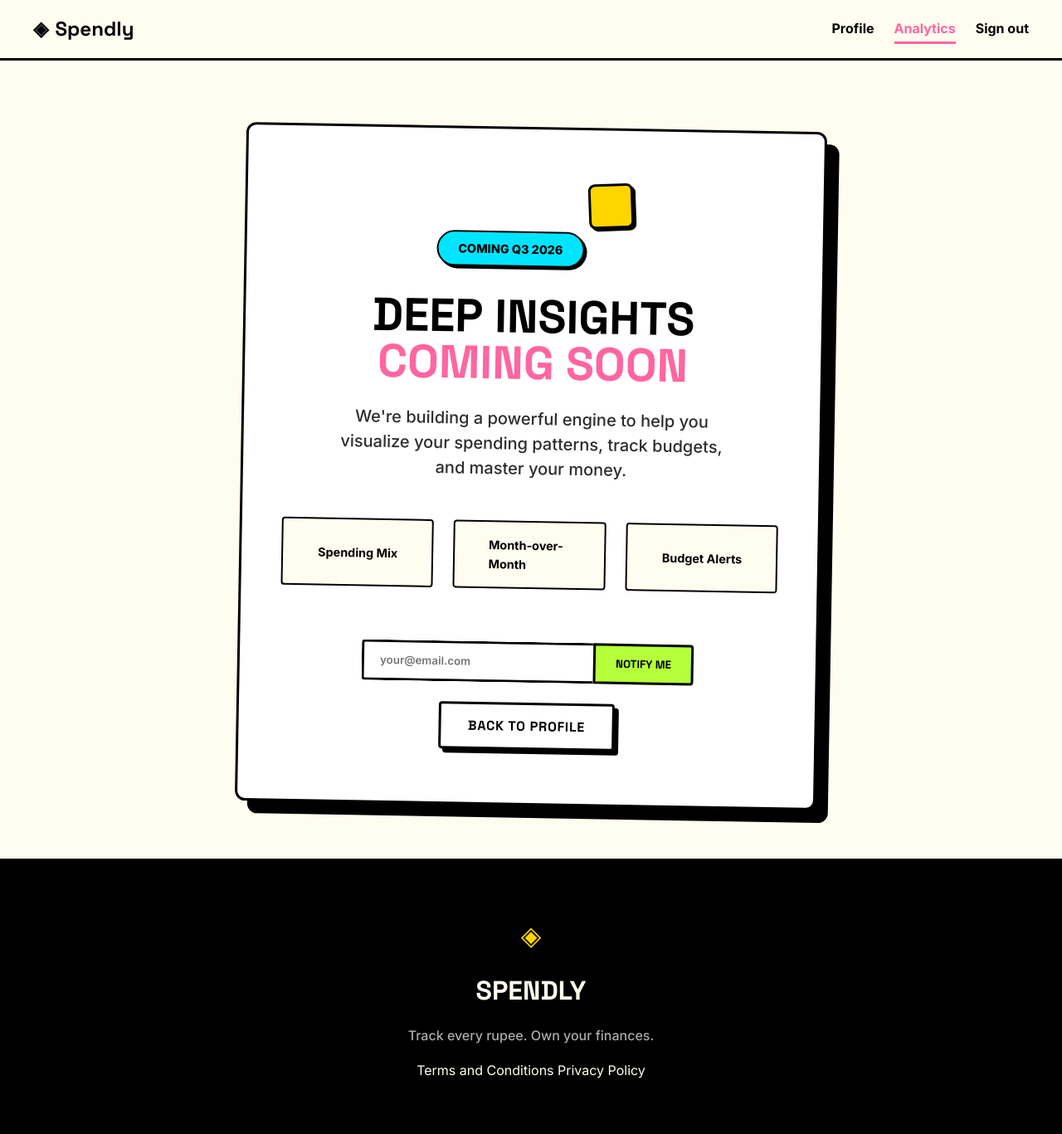
After one commit to sraghav42/expense-tracker, a Flask app: page /analytics in a window 1280 px wide. The commit adds this page. Shown: the whole page at 83% size. Run offline with Flask 3, Linux system fonts and the light colour scheme; a user stored in the database is signed in; data comes from the database, SQL or seed files in the repository.

Commit message:
add coming soon page

```diff
--- a/app.py
+++ b/app.py
@@ -198,6 +198,14 @@ def profile():
     )
 
 
+@app.route("/analytics")
+def analytics():
+    if not g.user:
+        return redirect(url_for("login"))
+
+    return render_template("analytics.html")
+
+
 @app.route("/expenses/add")
 def add_expense():
     return "Add expense — coming in Step 7"
--- a/static/css/style.css
+++ b/static/css/style.css
@@ -101,8 +101,22 @@ a { color: inherit; text-decoration: none; }
     font-weight: 700;
 }
 
-.nav-links a { color: var(--ink); transition: transform 0.1s; }
+.nav-links a { color: var(--ink); transition: transform 0.1s; position: relative; }
 .nav-links a:hover { transform: translateY(-2px); }
+
+.nav-links a.active {
+    color: var(--accent-pink);
+}
+
+.nav-links a.active::after {
+    content: '';
+    position: absolute;
+    bottom: -5px;
+    left: 0;
+    width: 100%;
+    height: 3px;
+    background: var(--accent-pink);
+}
 
 .nav-cta {
     background: var(--accent-yellow) !important;
--- /dev/null
+++ b/templates/analytics.html
@@ -0,0 +1,203 @@
+{% extends "base.html" %}
+
+{% block title %}Analytics - Coming Soon | Spendly{% endblock %}
+
+{% block head %}
+<style>
+    .analytics-coming-soon {
+        min-height: calc(100vh - 70px - 200px);
+        display: flex;
+        align-items: center;
+        justify-content: center;
+        padding: 4rem 2rem;
+    }
+
+    .coming-soon-card {
+        background: var(--paper-card);
+        border: var(--border-thickness) solid var(--ink);
+        border-radius: var(--radius-lg);
+        padding: 4rem 3rem;
+        max-width: 700px;
+        width: 100%;
+        text-align: center;
+        box-shadow: 15px 15px 0px var(--ink);
+        transform: rotate(1deg);
+    }
+
+    .cs-icon {
+        font-size: 4rem;
+        margin-bottom: 2rem;
+        display: inline-block;
+        background: var(--accent-yellow);
+        padding: 1.5rem;
+        border: var(--border-thickness) solid var(--ink);
+        border-radius: var(--radius-md);
+        box-shadow: var(--shadow-solid-sm);
+        transform: rotate(-3deg);
+    }
+
+    .cs-title {
+        font-family: var(--font-display);
+        font-size: clamp(2.5rem, 5vw, 3.5rem);
+        color: var(--ink);
+        margin-bottom: 1.5rem;
+        text-transform: uppercase;
+        line-height: 1;
+    }
+
+    .cs-badge {
+        display: inline-block;
+        background: var(--accent-cyan);
+        color: var(--ink);
+        padding: 0.5rem 1.5rem;
+        border: 2px solid var(--ink);
+        border-radius: 50px;
+        font-weight: 800;
+        text-transform: uppercase;
+        font-size: 0.9rem;
+        margin-bottom: 2rem;
+        box-shadow: 3px 3px 0px var(--ink);
+    }
+
+    .cs-description {
+        font-size: 1.25rem;
+        color: var(--ink-soft);
+        margin-bottom: 3rem;
+        max-width: 500px;
+        margin-left: auto;
+        margin-right: auto;
+        font-weight: 500;
+        line-height: 1.5;
+    }
+
+    .cs-features {
+        display: grid;
+        grid-template-columns: repeat(auto-fit, minmax(140px, 1fr));
+        gap: 1.5rem;
+        margin-bottom: 4rem;
+        text-align: left;
+    }
+
+    .cs-feature-item {
+        background: var(--bg);
+        border: 2px solid var(--ink);
+        padding: 1rem;
+        border-radius: var(--radius-sm);
+        font-weight: 700;
+        font-size: 0.9rem;
+        display: flex;
+        align-items: center;
+        gap: 0.5rem;
+    }
+
+    .cs-feature-item i {
+        color: var(--accent-pink);
+    }
+
+    .cs-actions {
+        display: flex;
+        flex-direction: column;
+        gap: 1.5rem;
+        align-items: center;
+    }
+
+    .notify-form {
+        display: flex;
+        width: 100%;
+        max-width: 400px;
+        gap: 0;
+    }
+
+    .notify-input {
+        flex: 1;
+        padding: 0.8rem 1.2rem;
+        border: var(--border-thickness) solid var(--ink);
+        border-right: none;
+        border-top-left-radius: var(--radius-sm);
+        border-bottom-left-radius: var(--radius-sm);
+        font-family: var(--font-body);
+        font-weight: 600;
+        outline: none;
+    }
+
+    .btn-notify {
+        background: var(--accent-green);
+        color: var(--ink);
+        padding: 0.8rem 1.5rem;
+        border: var(--border-thickness) solid var(--ink);
+        border-top-right-radius: var(--radius-sm);
+        border-bottom-right-radius: var(--radius-sm);
+        font-family: var(--font-display);
+        font-weight: 800;
+        cursor: pointer;
+        text-transform: uppercase;
+        transition: background 0.2s;
+    }
+
+    .btn-notify:hover {
+        background: var(--accent-yellow);
+    }
+
+    @media (max-width: 600px) {
+        .coming-soon-card {
+            padding: 3rem 1.5rem;
+            transform: none;
+        }
+        .cs-features {
+            grid-template-columns: 1fr;
+        }
+    }
+</style>
+{% endblock %}
+
+{% block content %}
+<section class="analytics-coming-soon">
+    <div class="coming-soon-card">
+        <div class="cs-badge">Coming Q3 2026</div>
+        <div class="cs-icon">
+            <i data-lucide="bar-chart-big" style="width: 64px; height: 64px;"></i>
+        </div>
+        <h1 class="cs-title">Deep Insights <br> <span style="color: var(--accent-pink);">Coming Soon</span></h1>
+        <p class="cs-description">
+            We're building a powerful engine to help you visualize your spending patterns, track budgets, and master your money.
+        </p>
+
+        <div class="cs-features">
+            <div class="cs-feature-item">
+                <i data-lucide="pie-chart" style="width: 18px; height: 18px;"></i>
+                Spending Mix
+            </div>
+            <div class="cs-feature-item">
+                <i data-lucide="trending-up" style="width: 18px; height: 18px;"></i>
+                Month-over-Month
+            </div>
+            <div class="cs-feature-item">
+                <i data-lucide="target" style="width: 18px; height: 18px;"></i>
+                Budget Alerts
+            </div>
+        </div>
+
+        <div class="cs-actions">
+            <div class="notify-form">
+                <input type="email" class="notify-input" placeholder="your@email.com">
+                <button class="btn-notify">Notify Me</button>
+            </div>
+            <a href="{{ url_for('profile') }}" class="btn-ghost">Back to Profile</a>
+        </div>
+    </div>
+</section>
+{% endblock %}
+
+{% block scripts %}
+<script>
+    document.querySelector('.btn-notify').addEventListener('click', function() {
+        const email = document.querySelector('.notify-input').value;
+        if (email) {
+            alert('Great! We will notify ' + email + ' when analytics are live.');
+            document.querySelector('.notify-input').value = '';
+        } else {
+            alert('Please enter a valid email address.');
+        }
+    });
+</script>
+{% endblock %}
--- a/templates/base.html
+++ b/templates/base.html
@@ -20,7 +20,8 @@
             </a>
             <div class="nav-links">
                 {% if g.user %}
-                    <a href="{{ url_for('profile') }}">Profile</a>
+                    <a href="{{ url_for('profile') }}" class="{{ 'active' if request.endpoint == 'profile' }}">Profile</a>
+                    <a href="{{ url_for('analytics') }}" class="{{ 'active' if request.endpoint == 'analytics' }}">Analytics</a>
                     <a href="{{ url_for('logout') }}">Sign out</a>
                 {% else %}
                     <a href="{{ url_for('login') }}">Sign in</a>
```
Also changed, not shown: tests/test_analytics.py (added, +58 -0 lines).
